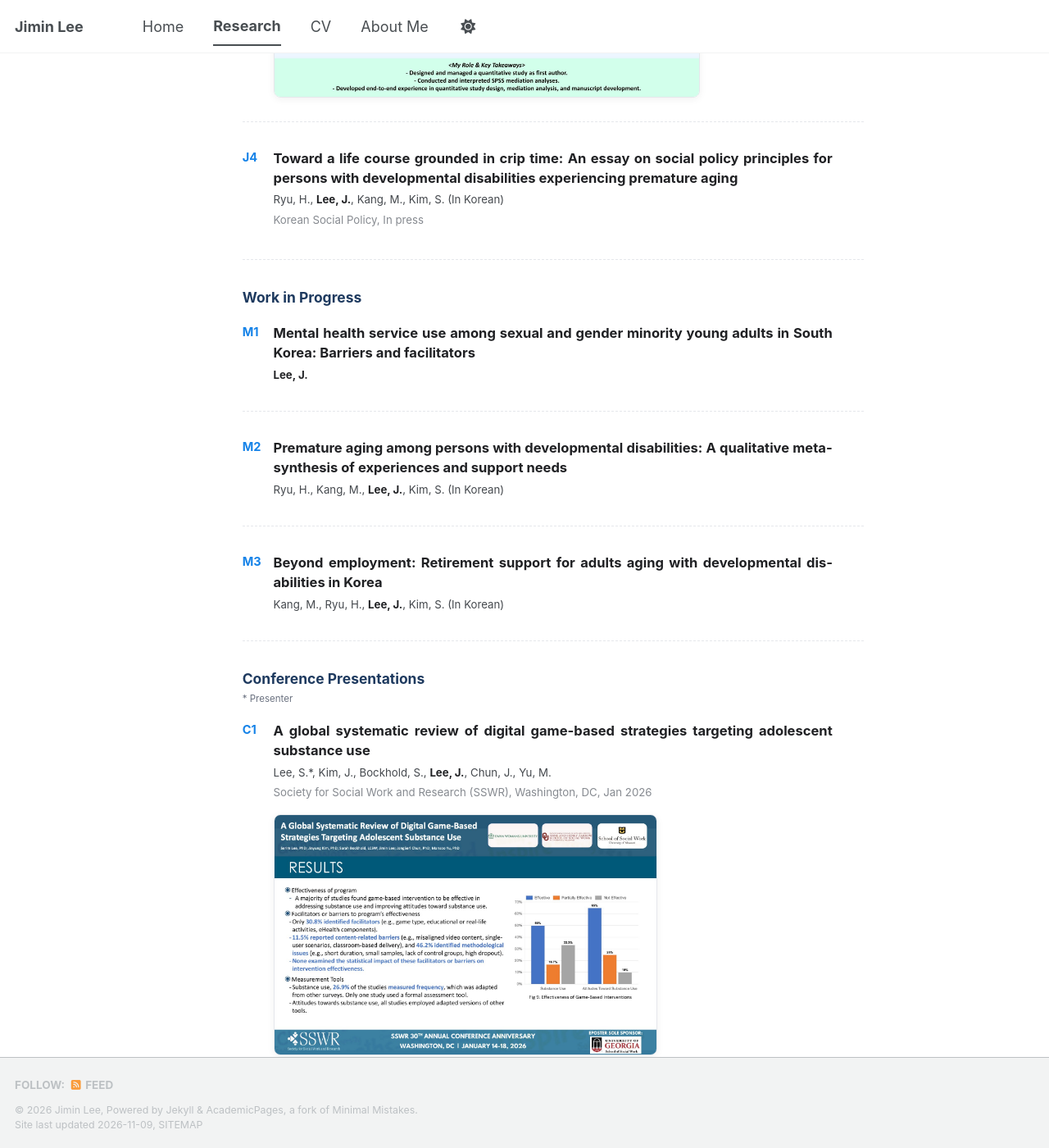
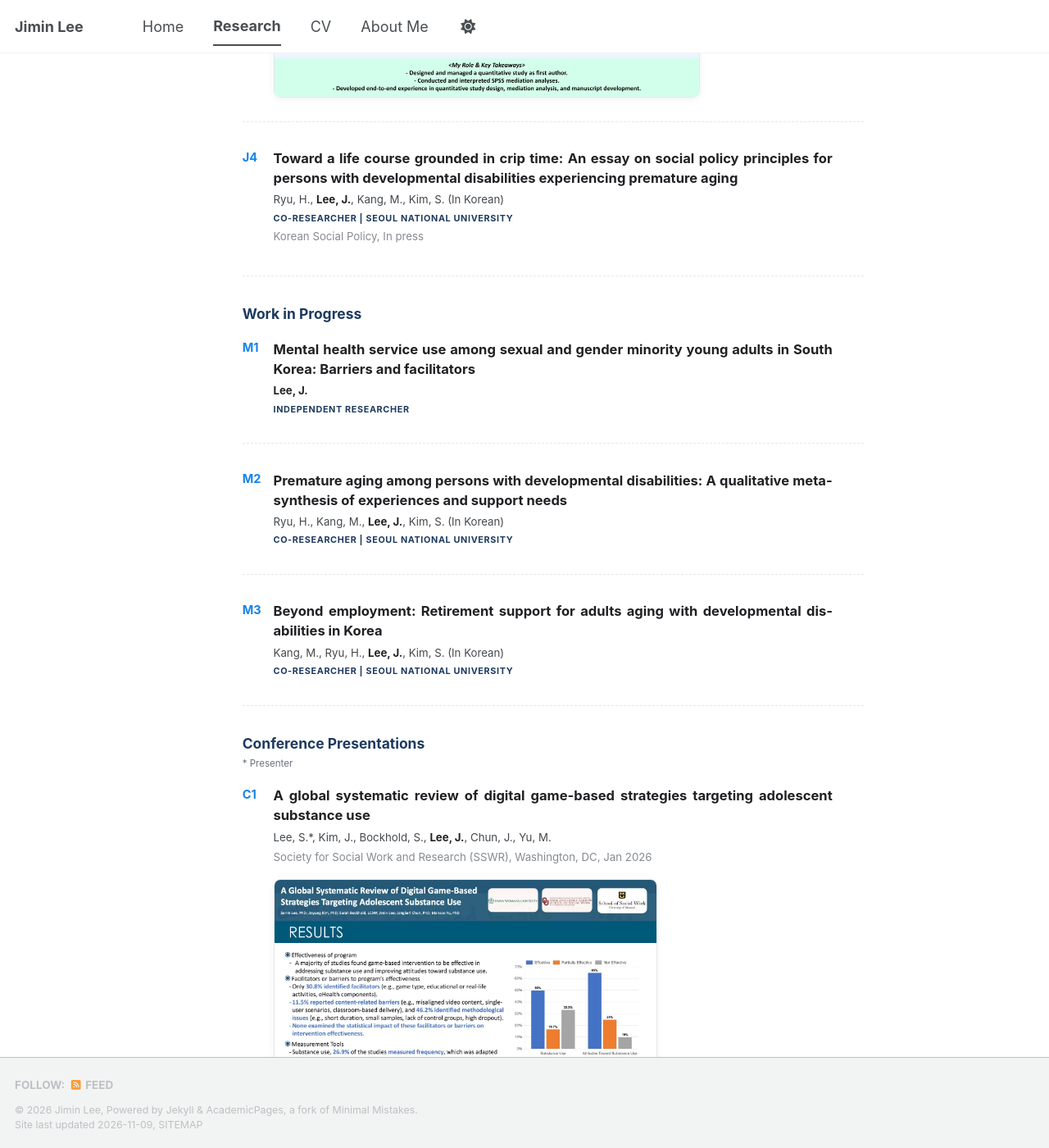
Before and after one commit to jiminlee-research/jiminlee-research.github.io, a Jekyll site: the page built from _pages/publications.html, in a window 1280 px wide and 1400 px high, scrolled down 2221 px. Shown: the whole window at 82% size. Built offline with Jekyll 4.4.1, drawn with Linux system fonts in a browser that asks for light colours; a style sheet for code colours, icons or effects is not loaded.

Commit message:
Show research role on entries without summary images
Co-Authored-By: Claude Opus 5.5 <noreply@anthropic.com>
Claude-Session: https://claude.ai/code/session_01PcjxNfDHwsJtJ6agebrJHV

```diff
--- a/_data/publications.yml
+++ b/_data/publications.yml
@@ -42,6 +42,7 @@
 
 - type: journal
   title: "Toward a life course grounded in crip time: An essay on social policy principles for persons with developmental disabilities experiencing premature aging"
+  role: "Co-Researcher | Seoul National University"
   authors: ["Ryu, H.", "Lee, J.", "Kang, M.", "Kim, S."]
   venue: "Korean Social Policy"
   short: "Korean Soc Policy"
@@ -69,17 +70,20 @@
 
 - type: wip
   title: "Mental health service use among sexual and gender minority young adults in South Korea: Barriers and facilitators"
+  role: "Independent Researcher"
   authors: ["Lee, J."]
   short: "In progress"
 
 - type: wip
   title: "Premature aging among persons with developmental disabilities: A qualitative meta-synthesis of experiences and support needs"
+  role: "Co-Researcher | Seoul National University"
   authors: ["Ryu, H.", "Kang, M.", "Lee, J.", "Kim, S."]
   short: "In progress"
   note: "In Korean"
 
 - type: wip
   title: "Beyond employment: Retirement support for adults aging with developmental disabilities in Korea"
+  role: "Co-Researcher | Seoul National University"
   authors: ["Kang, M.", "Ryu, H.", "Lee, J.", "Kim, S."]
   short: "In progress"
   note: "In Korean"
--- a/_pages/publications.html
+++ b/_pages/publications.html
@@ -60,6 +60,7 @@ author_profile: true
 .ri-card:hover { transform:scale(1.03); box-shadow:0 4px 14px rgba(0,0,0,.08); }
 .pub-figure.pub-figure-sm { max-width:330px; }
 .pub-figure.pub-figure-match { max-width:468px; }
+.pub-role { font-size:.6rem; font-weight:700; letter-spacing:.06em; text-transform:uppercase; color:#1e3a5f; margin:.15rem 0 .2rem; }
 </style>
 
 <div class="ri-head"><h2>Research Interests</h2></div>
@@ -94,6 +95,7 @@ author_profile: true
 <div class="pub-body">
 <p class="pub-title"><span class="pub-num">{{ pre }}{{ forloop.index }}</span>{{ p.title }}</p>
 <p class="pub-authors">{% for a in p.authors %}{% if a contains "Lee, J." %}<span class="me">{{ a }}</span>{% else %}{{ a }}{% endif %}{% unless forloop.last %}, {% endunless %}{% endfor %}{% if p.note == "In Korean" %} (In Korean){% endif %}</p>
+{% if p.role %}<p class="pub-role">{{ p.role }}</p>{% endif %}
 {% if p.venue %}<p class="pub-venue">{{ p.venue }}{% if p.year %}, {{ p.year }}{% endif %}{% if p.note and p.note != "In Korean" %} <span class="pub-tag">({{ p.note }})</span>{% endif %}</p>{% elsif p.note and p.note != "In Korean" %}<p class="pub-venue"><span class="pub-tag" style="margin-left:0">({{ p.note }})</span></p>{% endif %}
 {% if p.links %}<div class="pub-links">{% for l in p.links %}<a href="{{ l.url }}" target="_blank" rel="noopener"><i class="fa-solid fa-file-lines" aria-hidden="true" style="margin-right:.35em"></i>{{ l.label }}</a>{% endfor %}</div>{% endif %}
 {% if p.image %}<div class="pub-figure{% if p.image_size == "small" %} pub-figure-sm{% elsif p.image_size == "match" %} pub-figure-match{% endif %}"><img src="{{ p.image | relative_url }}" alt="Research summary: {{ p.title | escape }}" data-lightbox="{{ p.image | relative_url }}"></div>{% endif %}
```
